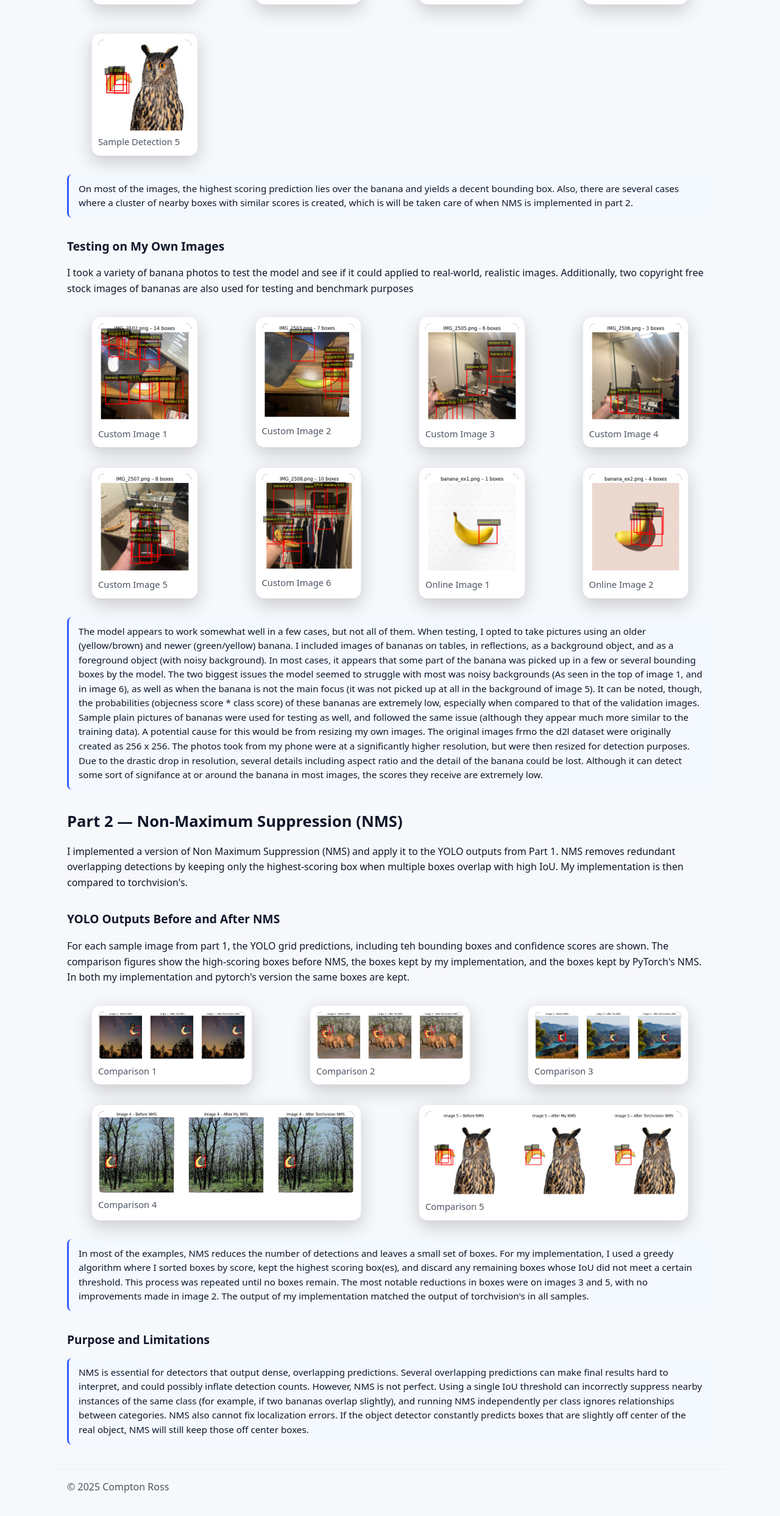
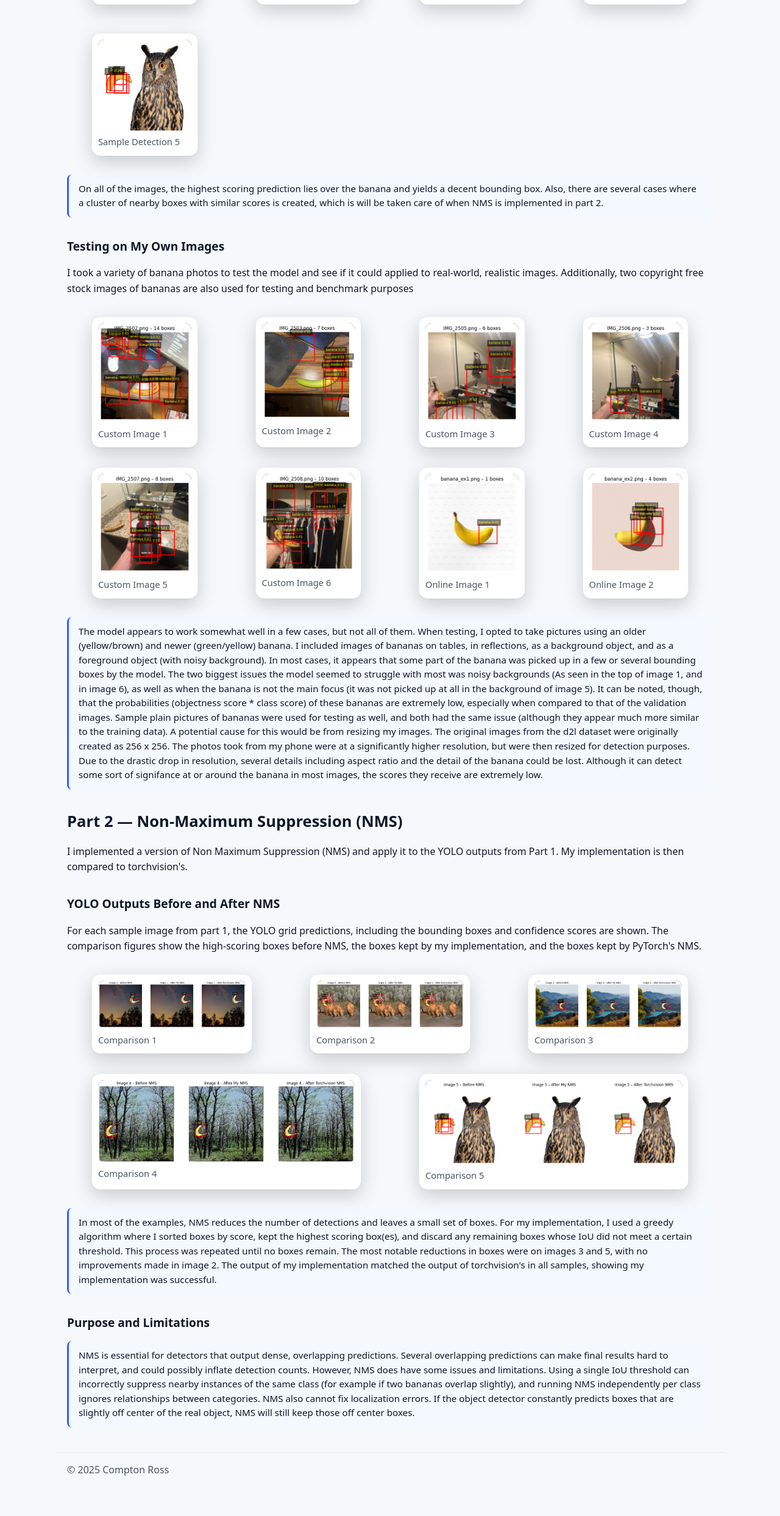
Before and after one commit to compross/compross.github.io, a plain HTML site: page project3/index.html in a window 1280 px wide. Shown: the part 1772-4258 px from the top of the page at 61% size. After the commit the page ends 4236 px from the top, so only its background shows below. Drawn offline with Linux system fonts and the light colour scheme.

Commit message:
update index

```diff
--- a/project3/index.html
+++ b/project3/index.html
@@ -85,7 +85,7 @@
         </figure>
       </div>
       <p class="discussion">
-        On most of the images, the highest scoring prediction lies over the banana and yields a decent
+        On all of the images, the highest scoring prediction lies over the banana and yields a decent
         bounding box. Also, there are several cases where a cluster of nearby boxes with similar scores is created,
         which is will be taken care of when NMS is implemented in part 2.
       </p>
@@ -138,9 +138,9 @@
         The model appears to work somewhat well in a few cases, but not all of them. When testing, I opted to take pictures using an older (yellow/brown) and newer (green/yellow) banana.
         I included images of bananas on tables, in reflections, as a background object, and as a foreground object (with noisy background). In most cases, it appears that some part of the banana
         was picked up in a few or several bounding boxes by the model. The two biggest issues the model seemed to struggle with most was noisy backgrounds (As seen in the top of image 1, and in image 6),
-        as well as when the banana is not the main focus (it was not picked up at all in the background of image 5). It can be noted, though, the probabilities (objecness score * class score) of these bananas
-        are extremely low, especially when compared to that of the validation images. Sample plain pictures of bananas were used for testing as well, and followed the same issue (although they appear much more similar to the training data).
-        A potential cause for this would be from resizing my own images. The original images frmo the d2l dataset were originally created as 256 x 256. The photos took from my phone were at a significantly higher resolution,
+        as well as when the banana is not the main focus (it was not picked up at all in the background of image 5). It can be noted, though, that the probabilities (objectness score * class score) of these bananas
+        are extremely low, especially when compared to that of the validation images. Sample plain pictures of bananas were used for testing as well, and both had the same issue (although they appear much more similar to the training data).
+        A potential cause for this would be from resizing my images. The original images from the d2l dataset were originally created as 256 x 256. The photos took from my phone were at a significantly higher resolution,
         but were then resized for detection purposes. Due to the drastic drop in resolution, several details including aspect ratio and the detail of the banana could be lost. Although it can detect some sort of
         signifance at or around the banana in most images, the scores they receive are extremely low.
       </p>
@@ -151,8 +151,7 @@
       <h2>Part 2 — Non-Maximum Suppression (NMS)</h2>
       <p class="summary">
         I implemented a version of Non Maximum Suppression (NMS) and apply it to the YOLO outputs
-        from Part&nbsp;1. NMS removes redundant overlapping detections by keeping only the highest-scoring box when
-        multiple boxes overlap with high IoU. My implementation is then compared to torchvision's.
+        from Part&nbsp;1. My implementation is then compared to torchvision's.
       </p>
     </section>
 
@@ -160,9 +159,9 @@
     <section id="part2-nms-vis">
       <h3>YOLO Outputs Before and After NMS</h3>
       <p class="summary">
-        For each sample image from part 1, the YOLO grid predictions, including teh bounding boxes and confidence scores are shown.
+        For each sample image from part 1, the YOLO grid predictions, including the bounding boxes and confidence scores are shown.
         The comparison figures show the high-scoring boxes before NMS, the boxes kept by my
-        implementation, and the boxes kept by PyTorch's NMS. In both my implementation and pytorch's version the same boxes are kept.
+        implementation, and the boxes kept by PyTorch's NMS.
       </p>
       <div class="grid three">
         <figure class="card">
@@ -193,7 +192,7 @@
         For my implementation, I used a greedy algorithm where I sorted boxes by score, kept the
         highest scoring box(es), and discard any remaining boxes whose IoU did not meet a certain threshold.
         This process was repeated until no boxes remain. The most notable reductions in boxes were on images 3 and 5, with no improvements made in image 2.
-        The output of my implementation matched the output of torchvision's in all samples.
+        The output of my implementation matched the output of torchvision's in all samples, showing my implementation was successful.
       </p>
     </section>
 
@@ -202,8 +201,8 @@
       <h3>Purpose and Limitations</h3>
       <p class="discussion">
         NMS is essential for detectors that output dense, overlapping predictions. Several overlapping predictions can make final results hard to interpret, and could possibly inflate detection counts.
-        However, NMS is not perfect. Using a single IoU threshold can incorrectly suppress nearby
-        instances of the same class (for example, if two bananas overlap slightly), and running NMS independently
+        However, NMS does have some issues and limitations. Using a single IoU threshold can incorrectly suppress nearby
+        instances of the same class (for example if two bananas overlap slightly), and running NMS independently
         per class ignores relationships between categories. NMS also cannot fix localization errors. If the
         object detector constantly predicts boxes that are slightly off center of the real object, NMS will still keep those off center boxes.
       </p>
```
